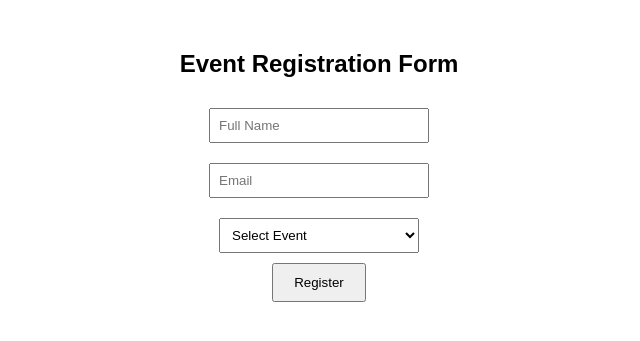
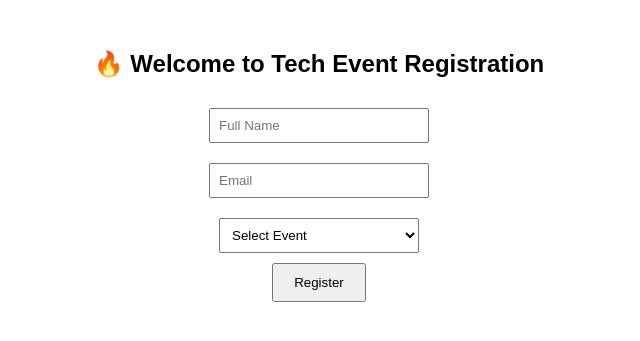
Before and after one commit to Viru45/event-registration, a Flask app: page /register in a window 1280 px wide. Shown: the top 341 px of the page, without its empty margins (321-961 px from the left). Run offline with Flask 3, Linux system fonts and the light colour scheme.

Commit message:
Updated UI text

```diff
--- a/app.py
+++ b/app.py
@@ -24,7 +24,7 @@ def register():
 
         users.append(user)
 
-        return f"Registration Successful for {name}!"
+        return f"🎉 Successfully Registered, {name}!"
 
     return render_template('register.html')
 
--- a/templates/register.html
+++ b/templates/register.html
@@ -11,7 +11,7 @@
 </head>
 <body>
 
-<h2>Event Registration Form</h2>
+<h2>🔥 Welcome to Tech Event Registration</h2>
 
 <form method="POST">
     <input type="text" name="name" placeholder="Full Name" required><br>
```
